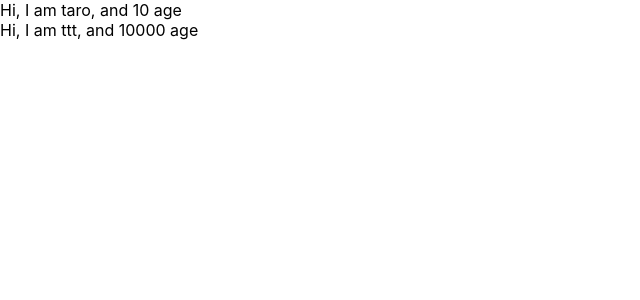
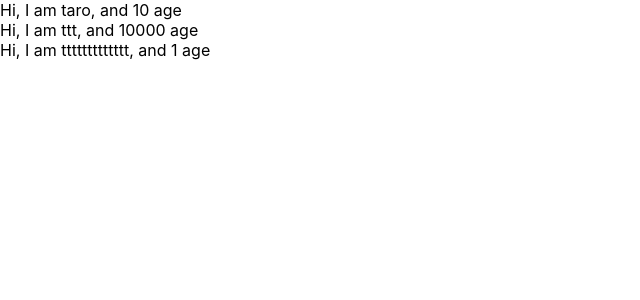
Before and after one commit to TaigaMiura/udemy-react-redux-crud-sample-, a React (Create React App) app: page / in a window 1280 px wide. Shown: the top 300 px of the page, without its empty margins (0-640 px from the left). Built offline with nearby package versions, Linux system fonts and the light colour scheme.

Commit message:
props basic 3 default props

```diff
--- a/src/App.js
+++ b/src/App.js
@@ -3,25 +3,28 @@ import React from 'react';
 const App = () => {
   const profiles = [
     { name: "taro", age: 10 },
-    { name: "ttt", age: 10000 }
+    { name: "ttt", age: 10000 },
+    { name: "ttttttttttttt" }
   ]
   return (
     <div>
       {
         profiles.map((profile, index) => {
-          return <User name={profile.name} age={profile.age} key={index}/>
+          return (
+            <User
+              name={profile.name}
+              age={profile.age}
+              key={index}
+            />
+          )
         })
-    }
-{/*
-
-index.js:1375 Warning: Each child in a list should have a unique "key" prop.
-
-Check the render method of `App`. See https://fb.me/react-warning-keys for more information.
-in User (at App.js:12)
-in App (at src/index.js:7)
-*/}
+      }
     </div>
   )
 }
 const User = props => <div>Hi, I am {props.name}, and {props.age} age</div>
+User.defaultProps = {
+  age: 1
+}
+
 export default App;
```
